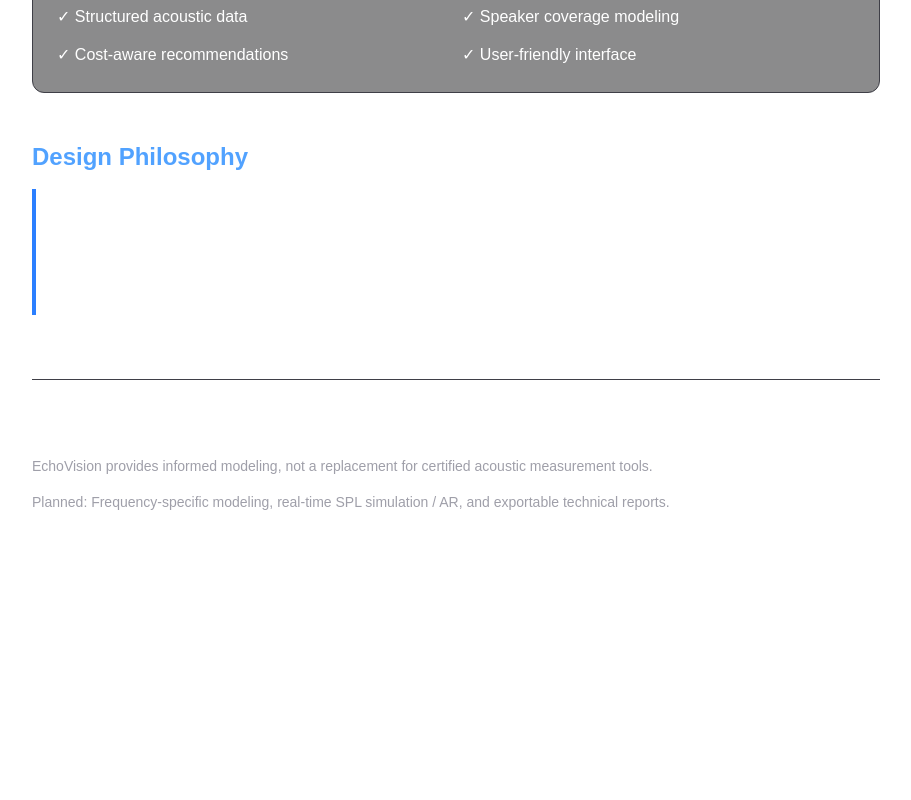
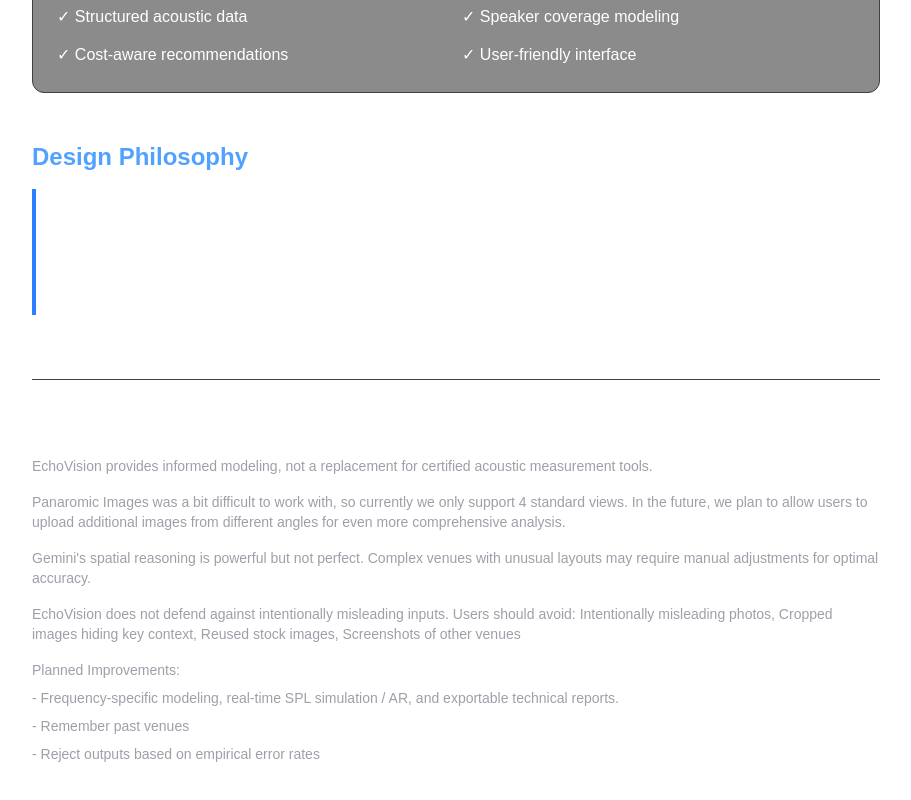
Before and after one commit to Betatech768/hackaton, a Next.js app: page /docs in a window 1280 px wide. Shown: the part 3189-3989 px from the top of the page, without its empty margins (184-1095 px from the left). Before the commit the page ends 3925 px from the top, so only its background shows below. Built offline with nearby package versions, Linux system fonts and the light colour scheme.

Commit message:
corrected delay angle

```diff
--- a/app/docs/page.tsx
+++ b/app/docs/page.tsx
@@ -251,9 +251,30 @@
             EchoVision provides informed modeling, not a replacement for
             certified acoustic measurement tools.
           </p>
+          <p className="mb-4">
+            Panaromic Images was a bit difficult to work with, so currently we
+            only support 4 standard views. In the future, we plan to allow users
+            to upload additional images from different angles for even more
+            comprehensive analysis.
+          </p>
+          <p className="mb-4">
+            Gemini's spatial reasoning is powerful but not perfect. Complex
+            venues with unusual layouts may require manual adjustments for
+            optimal accuracy.
+          </p>
           <p>
-            Planned: Frequency-specific modeling, real-time SPL simulation / AR,
-            and exportable technical reports.
+            EchoVision does not defend against intentionally misleading inputs.
+            Users should avoid: Intentionally misleading photos, Cropped images
+            hiding key context, Reused stock images, Screenshots of other venues
+          </p>
+          <p className="flex flex-col mt-4 gap-2">
+            Planned Improvements:{" "}
+            <span>
+              - Frequency-specific modeling, real-time SPL simulation / AR, and
+              exportable technical reports.
+            </span>{" "}
+            <span>- Remember past venues</span>
+            <span>- Reject outputs based on empirical error rates</span>
           </p>
         </footer>
       </article>
--- a/app/page.tsx
+++ b/app/page.tsx
@@ -167,6 +167,7 @@
               speakerPosition={all_speaker_positions}
               stage_area={stage_area}
               seating_area={seating_area}
+              setAnalysisResult={setAnalysisResult}
             />
             <Recommendations
               room={room_type}
--- a/components/features/speaker-analysis/Recommendations.tsx
+++ b/components/features/speaker-analysis/Recommendations.tsx
@@ -171,13 +171,6 @@
           Estimated Cost to Fix Issues: {totalEstimatedCost} USD
         </div>
       </section>
-
-      <button
-        className="cursor-pointer p-4 pt-4 mt-2 bg-white rounded-xl text-black hover:bg-red-900 hover:text-white  transition-all font-ubuntu"
-        onClick={() => window.location.reload()}
-      >
-        Upload New Images
-      </button>
     </>
   );
 }
--- a/components/features/speaker-analysis/Tabs.tsx
+++ b/components/features/speaker-analysis/Tabs.tsx
@@ -21,6 +21,7 @@
   speakerPosition?: SpeakerPosition[];
   stage_area?: StageData;
   seating_area?: SeatingAreaProps;
+  setAnalysisResult: (result: any) => void;
 };
 
 export default function Tabs({
@@ -28,6 +29,7 @@
   speakerPosition,
   stage_area,
   seating_area,
+  setAnalysisResult,
 }: Props) {
   const [activeTab, setActiveTab] = useState("2d");
 
@@ -72,6 +74,12 @@
 
         {/* Tab Content */}
         <div className="min-h-400px">
+          <button
+            onClick={() => setAnalysisResult(null)}
+            className="mt-8 text-zinc-500 hover:text-white transition-colors text-sm underline text-center block  mx-auto"
+          >
+            Upload a different venue
+          </button>
           {activeTab === "2d" && (
             <div className="animate-fadeIn">
               <h2 className="text-2xl font-bold mb-4 text-white text-center">
--- a/views/2D/EchoVision2D.tsx
+++ b/views/2D/EchoVision2D.tsx
@@ -104,7 +104,6 @@
       {/* ===== SPEAKERS ===== */}
       <g clipPath="url(#hall-clip)">
         {sortedSpeakers.map((sp, i) => {
-          console.log(sp.range);
           const color = SPEAKER_COLORS[sp.type] || "#fff";
           return (
             <g
--- a/views/3D/EchoVision3D.tsx
+++ b/views/3D/EchoVision3D.tsx
@@ -81,15 +81,13 @@
   }, [speakers]);
 
   // State to track which types are visible
-  const [visibleTypes, setVisibleTypes] = useState<Set<SpeakerType>>(
-    new Set(availableTypes),
-  );
+  const [visibleTypes, setVisibleTypes] = useState<Set<SpeakerType>>(new Set());
 
   // Toggle handler for speaker type visibility
   const handleToggle = (type: SpeakerType) => {
     setVisibleTypes((prev) => {
       const newSet = new Set(prev);
-      if (newSet.has(type)) {
+      if (prev.has(type)) {
         newSet.delete(type);
       } else {
         newSet.add(type);
--- a/views/3D/components/CoverageRange.tsx
+++ b/views/3D/components/CoverageRange.tsx
@@ -10,7 +10,7 @@
   main: { angle: 65 },
   fill: { angle: 90 },
   monitor: { angle: 100 },
-  delay: { angle: 50 },
+  delay: { angle: 70 },
   column: { angle: 40 },
   subwoofer: { angle: 180 },
 };
@@ -36,9 +36,13 @@
   if (type === "main") {
     angle_vertical = angle_vertical + 45;
   }
-
+  if (type === "monitor") {
+    angle_vertical = angle_vertical + 300;
+  }
+  if (type === "delay") {
+    angle_vertical = angle_vertical + 45;
+  }
   const preset = COVERAGE_PRESETS[type] ?? COVERAGE_PRESETS.main;
-
   const geometry = useMemo(() => {
     if (type === "subwoofer") {
       return new THREE.SphereGeometry(range, 32, 32);
```
